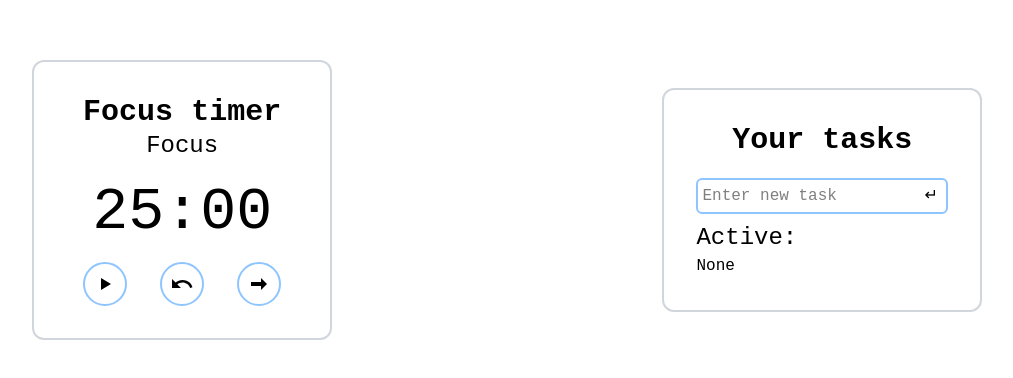
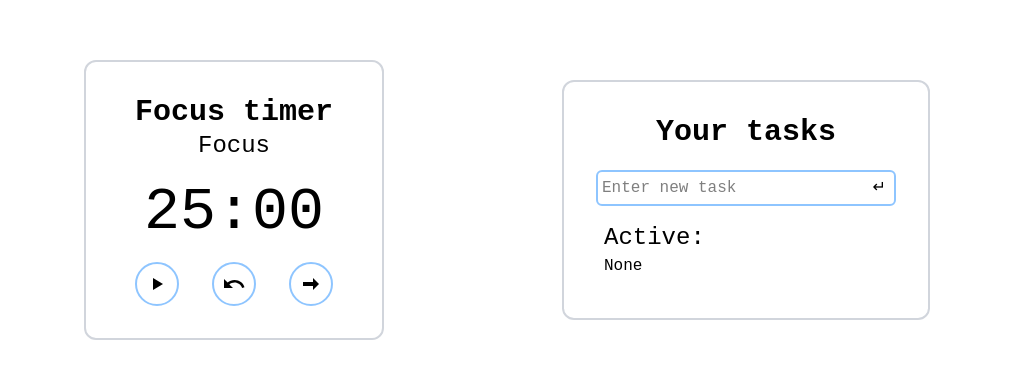
Before and after one commit to Xpaul6/task-tracker, a Svelte app: page / in a window 1280 px wide. Shown: the part 200-578 px from the top of the page, without its empty margins (133-1146 px from the left). Built offline with nearby package versions, Linux system fonts and the light colour scheme.

Commit message:
ref: layout polish: global container layout & todo box gaps

```diff
--- a/src/App.svelte
+++ b/src/App.svelte
@@ -11,8 +11,10 @@
 </svelte:head>
 
 <main
-  class="absolute w-full h-full flex items-center justify-around flex-wrap flex-row-reverse"
+  class="absolute w-full h-full flex items-center justify-around"
 >
-  <ToDo bind:tasksRemaining />
-  <Timer bind:formatedTimerString />
+  <div class="w-full md:w-[80%] flex flex-row flex-wrap justify-around items-center">
+    <Timer bind:formatedTimerString />
+    <ToDo bind:tasksRemaining />
+  </div>
 </main>
--- a/src/app.css
+++ b/src/app.css
@@ -16,7 +16,7 @@
 
 @layer components {
     .component-box {
-        @apply min-w-[300px] p-8 border-2 border-gray-300 rounded-xl;
+        @apply min-w-[300px] p-8 border-2 border-gray-300 rounded-xl m-5;
     }
     .timer-button {
         @apply text-2xl rounded-full border-2 border-blue-300 p-2 hover:bg-blue-300
--- a/src/components/Timer.svelte
+++ b/src/components/Timer.svelte
@@ -57,10 +57,10 @@
 
   // timer controller
   $effect(() => {
+    formatedTimerString = formatedTime;
     let timer: any;
     if (remainingTime > 0 && isGoing) {
       timer = setInterval(() => (remainingTime -= 1), 1000);
-      formatedTimerString = formatedTime;
     } else if (remainingTime == 0) {
       stateSwitchCounter++;
     }
--- a/src/components/Todo.svelte
+++ b/src/components/Todo.svelte
@@ -85,10 +85,10 @@
     </button>
   </div>
   <!-- tasks block -->
-  <div class="mt-2">
+  <div class="mt-2 max-h-[500px] overflow-y-scroll p-2 min-w-[300px]">
     <h2>Active:</h2>
     {#each taskList.filter((task) => !task.completed) as task (task.id)}
-      <div class="flex flex-row justify-between" transition:slide>
+      <div class="flex flex-row justify-between m-1.5" transition:slide>
         <button
           class="flex justify-self-start text-xl hover:cursor-pointer"
           onclick={() => completeTask(task.id)}
@@ -99,7 +99,7 @@
             class="m-1 size-5 brightness-0 hover:brightness-100 transition duration-150"
           />
         </button>
-        <div class="flex text-xl">{task.text}</div>
+        <div class="flex text-xl mx-1.5">{task.text}</div>
         <button
           class="flex justify-self-end hover:cursor-pointer brightness-0 hover:brightness-100 transition duration-150"
           onclick={() => deleteTask(task.id)}
```
